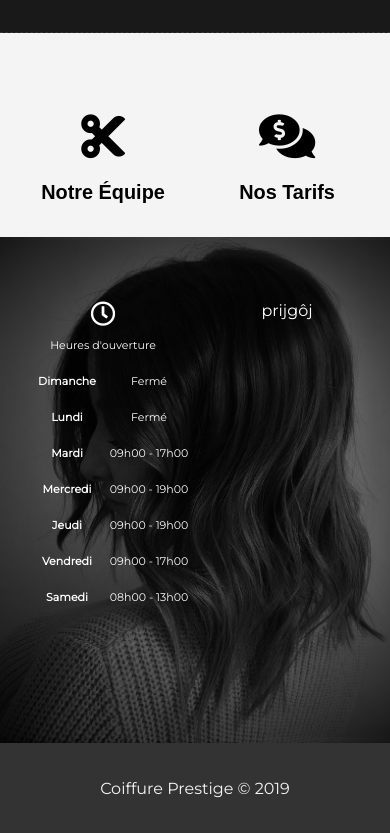
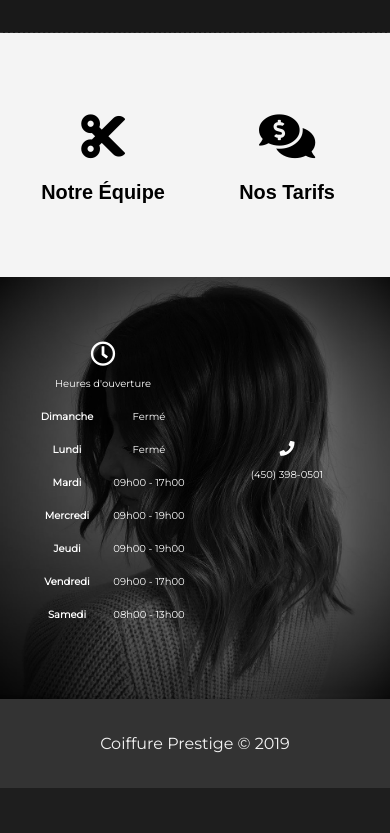
Before and after one commit to SebasMorneau/hairmariepierremorneau, a PHP site: page / in a window 390 px wide. Shown: the part 1204-2037 px from the top of the page. After the commit the page ends 1992 px from the top, so only its background shows below. Run offline with PHP 8.4, Linux system fonts and the light colour scheme; some libraries are stand-ins or nearby versions.

Commit message:
Layout terminé

```diff
--- a/index.html
+++ b/index.html
@@ -241,9 +241,14 @@
             <p>08h00 - 13h00</p>
           </div>
         </div>
-        prijgôj
+
         <!-- fin de la grille horaire -->
+        <div class="contact">
+          <i class="fas fa-phone"></i>
+          <p>(450) 398-0501</p>
+        </div>
       </div>
+
       <!-- fin de scheduled -->
     </div>
 
--- a/main.css
+++ b/main.css
@@ -75,6 +75,10 @@ body {
 
 .left {
   margin-left: 30px;
+}
+
+.about {
+  padding-bottom: 40px;
 }
 
 .bg-light {
@@ -202,7 +206,7 @@ h4:after {
 
 /* Scheduled */
 .scheduled {
-  height: 60vh;
+  height: 50vh;
   width: 100%;
   background-image: url("img/scheduledCover.jpg");
   background-size: cover;
@@ -215,16 +219,17 @@ h4:after {
 }
 
 .scheduled i {
-  font-size: 25px;
+  font-size: 35px;
 }
 .scheduled p {
-  font-size: 11px;
+  font-size: 15px;
 }
 .jour {
   margin-left: 20px;
 }
-.tyty {
-  margin-bottom: 200px;
+
+.contact .fas {
+  margin-top: 90px;
 }
 
 /* Footer */
@@ -318,6 +323,20 @@ footer p {
     -webkit-clip-path: polygon(0 0, 100% 0, 100% 88%, 0 100%);
     clip-path: polygon(0 0, 100% 0, 100% 88%, 0 100%);
   }
+
+  .scheduled i {
+    font-size: 25px;
+  }
+  .scheduled p {
+    font-size: 10px;
+  }
+  .contact .fas {
+    margin-top: 100px;
+    font-size: 15px;
+  }
+  .contact p {
+    font-size: 10px;
+  }
 }
 /* iPhone <= 6, SE */
 @media (max-height: 700px) {
@@ -364,6 +383,19 @@ footer p {
     letter-spacing: 2px;
     margin-right: -55px;
   }
+  .scheduled i {
+    font-size: 20px;
+  }
+  .scheduled p {
+    font-size: 7px;
+  }
+  .contact .fas {
+    margin-top: 70px;
+    font-size: 10px;
+  }
+  .contact p {
+    font-size: 8px;
+  }
 }
 
 /* Landscape */
```
